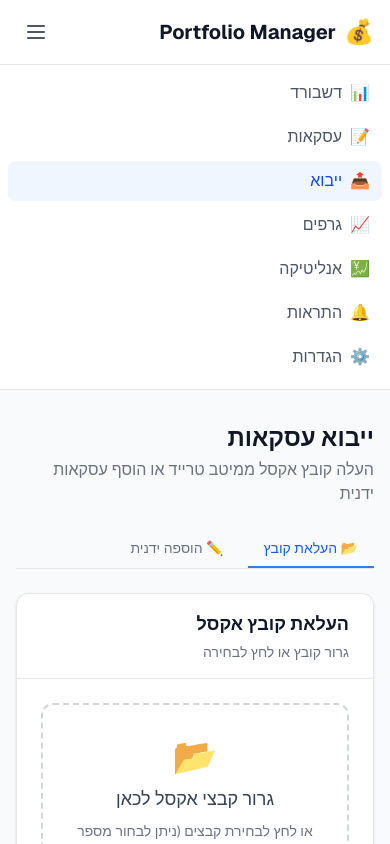
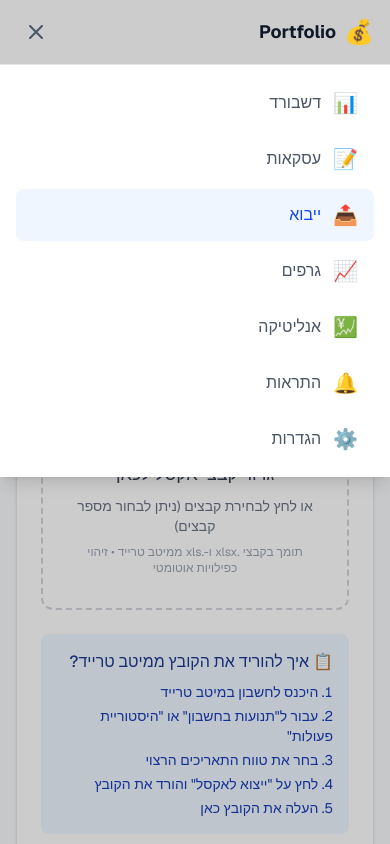
Before and after one commit to talco318/money-manager, a Next.js app: page /import in a window 390 px wide. Both pictures are taken after a click on the button "תפריט". Shown: the top 844 px of the page. Built offline with nearby package versions, Linux system fonts and the light colour scheme.

Commit message:
fix: Improve mobile navigation with toggle menu
- Add state to control menu open/close
- Show X icon when menu is open
- Add overlay behind menu
- Close menu when clicking a link
- Better styling for mobile menu items

```diff
--- a/src/components/layout/Navbar.tsx
+++ b/src/components/layout/Navbar.tsx
@@ -1,5 +1,6 @@
 'use client';
 
+import { useState } from 'react';
 import Link from 'next/link';
 import { usePathname } from 'next/navigation';
 
@@ -15,20 +16,24 @@ const navItems = [
 
 export function Navbar() {
   const pathname = usePathname();
+  const [isMenuOpen, setIsMenuOpen] = useState(false);
+
+  const toggleMenu = () => setIsMenuOpen(!isMenuOpen);
+  const closeMenu = () => setIsMenuOpen(false);
 
   return (
-    <nav className="bg-white dark:bg-gray-800 border-b border-gray-200 dark:border-gray-700 sticky top-0 z-40">
+    <nav className="bg-white dark:bg-gray-800 border-b border-gray-200 dark:border-gray-700 sticky top-0 z-50">
       <div className="max-w-7xl mx-auto px-4 sm:px-6 lg:px-8">
         <div className="flex items-center justify-between h-16">
           {/* Logo */}
-          <Link href="/" className="flex items-center gap-2">
+          <Link href="/" className="flex items-center gap-2" onClick={closeMenu}>
             <span className="text-2xl">💰</span>
-            <span className="text-xl font-bold text-gray-900 dark:text-white">
-              Portfolio Manager
+            <span className="text-lg sm:text-xl font-bold text-gray-900 dark:text-white">
+              Portfolio
             </span>
           </Link>
 
-          {/* Navigation Links */}
+          {/* Desktop Navigation Links */}
           <div className="hidden md:flex items-center gap-1">
             {navItems.map((item) => {
               const isActive = pathname === item.href;
@@ -37,7 +42,7 @@ export function Navbar() {
                   key={item.href}
                   href={item.href}
                   className={`
-                    px-4 py-2 rounded-lg text-sm font-medium transition-colors
+                    px-3 py-2 rounded-lg text-sm font-medium transition-colors
                     ${isActive
                       ? 'bg-blue-50 text-blue-700 dark:bg-blue-900/30 dark:text-blue-400'
                       : 'text-gray-600 hover:bg-gray-100 dark:text-gray-300 dark:hover:bg-gray-700'
@@ -52,40 +57,59 @@ export function Navbar() {
           </div>
 
           {/* Mobile menu button */}
-          <div className="md:hidden">
-            <button className="p-2 text-gray-600 dark:text-gray-300 hover:bg-gray-100 dark:hover:bg-gray-700 rounded-lg">
+          <button
+            className="md:hidden p-2 text-gray-600 dark:text-gray-300 hover:bg-gray-100 dark:hover:bg-gray-700 rounded-lg"
+            onClick={toggleMenu}
+            aria-label="תפריט"
+          >
+            {isMenuOpen ? (
+              <svg className="w-6 h-6" fill="none" stroke="currentColor" viewBox="0 0 24 24">
+                <path strokeLinecap="round" strokeLinejoin="round" strokeWidth={2} d="M6 18L18 6M6 6l12 12" />
+              </svg>
+            ) : (
               <svg className="w-6 h-6" fill="none" stroke="currentColor" viewBox="0 0 24 24">
                 <path strokeLinecap="round" strokeLinejoin="round" strokeWidth={2} d="M4 6h16M4 12h16M4 18h16" />
               </svg>
+            )}
           </button>
         </div>
       </div>
-      </div>
 
-      {/* Mobile Navigation - could be expanded with state */}
-      <div className="md:hidden border-t border-gray-200 dark:border-gray-700">
-        <div className="px-2 pt-2 pb-3 space-y-1">
+      {/* Mobile Navigation Menu */}
+      {isMenuOpen && (
+        <div className="md:hidden border-t border-gray-200 dark:border-gray-700 bg-white dark:bg-gray-800 absolute w-full left-0 shadow-lg">
+          <div className="px-4 py-3 space-y-1">
             {navItems.map((item) => {
               const isActive = pathname === item.href;
               return (
                 <Link
                   key={item.href}
                   href={item.href}
+                  onClick={closeMenu}
                   className={`
-                  block px-3 py-2 rounded-lg text-base font-medium
+                    flex items-center gap-3 px-4 py-3 rounded-lg text-base font-medium transition-colors
                     ${isActive
                       ? 'bg-blue-50 text-blue-700 dark:bg-blue-900/30 dark:text-blue-400'
                       : 'text-gray-600 hover:bg-gray-100 dark:text-gray-300 dark:hover:bg-gray-700'
                     }
                   `}
                 >
-                <span className="ml-2">{item.icon}</span>
+                  <span className="text-xl">{item.icon}</span>
                   {item.label}
                 </Link>
               );
             })}
           </div>
         </div>
+      )}
+
+      {/* Overlay for mobile menu */}
+      {isMenuOpen && (
+        <div
+          className="md:hidden fixed inset-0 bg-black/20 z-[-1]"
+          onClick={closeMenu}
+        />
+      )}
     </nav>
   );
 }
```
Lines whose indentation alone changed are shown as unchanged.
